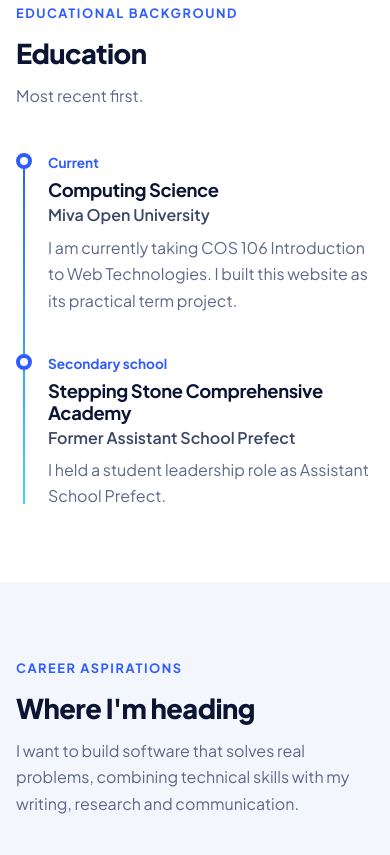
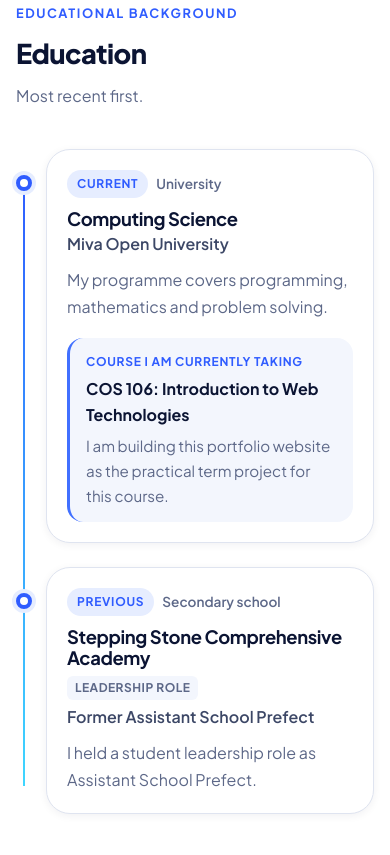
Before and after one commit to Hanszom/cos106-portfolio, a plain HTML site: page about.html in a window 390 px wide. Shown: the part 729-1584 px from the top of the page. Drawn offline with Linux system fonts and the light colour scheme.

Commit message:
Improve education timeline on About page
- Show each education entry as a card on the timeline, with a status
  label (Current, Previous) and its type (University, Secondary school)
- Separate the Computing Science programme at Miva Open University from
  the COS 106 course currently being taken, in its own highlighted box
- Show the Assistant School Prefect role as a labelled leadership role
- Tighter spacing on small screens
- Ignore the raw appdemo.mp4 recording so it is not committed by accident

```diff
--- a/about.html
+++ b/about.html
@@ -61,17 +61,32 @@
           <p class="muted">Most recent first.</p>
         </div>
         <ol class="timeline reveal">
-          <li>
-            <span class="timeline-date">Current</span>
-            <h3>Computing Science</h3>
-            <p class="timeline-place">Miva Open University</p>
-            <p>I am currently taking COS 106 Introduction to Web Technologies. I built this website as its practical term project.</p>
+          <li class="timeline-item">
+            <div class="timeline-card">
+              <div class="timeline-meta">
+                <span class="timeline-date">Current</span>
+                <span class="timeline-type">University</span>
+              </div>
+              <h3>Computing Science</h3>
+              <p class="timeline-place">Miva Open University</p>
+              <p class="timeline-text">My programme covers programming, mathematics and problem solving.</p>
+              <div class="course-box">
+                <p class="course-label">Course I am currently taking</p>
+                <p class="course-name">COS 106: Introduction to Web Technologies</p>
+                <p class="course-note">I am building this portfolio website as the practical term project for this course.</p>
+              </div>
+            </div>
           </li>
-          <li>
-            <span class="timeline-date">Secondary school</span>
-            <h3>Stepping Stone Comprehensive Academy</h3>
-            <p class="timeline-place">Former Assistant School Prefect</p>
-            <p>I held a student leadership role as Assistant School Prefect.</p>
+          <li class="timeline-item">
+            <div class="timeline-card">
+              <div class="timeline-meta">
+                <span class="timeline-date">Previous</span>
+                <span class="timeline-type">Secondary school</span>
+              </div>
+              <h3>Stepping Stone Comprehensive Academy</h3>
+              <p class="timeline-role"><span>Leadership role</span> Former Assistant School Prefect</p>
+              <p class="timeline-text">I held a student leadership role as Assistant School Prefect.</p>
+            </div>
           </li>
         </ol>
       </div>
--- a/css/style.css
+++ b/css/style.css
@@ -484,29 +484,66 @@ a { color: var(--blue-600); }
 }
 
 /* ---------- 8. About page ---------- */
-.timeline { list-style: none; position: relative; padding-left: 32px; }
+.timeline { list-style: none; position: relative; padding-left: 36px; display: grid; gap: 24px; }
 .timeline::before {
   content: "";
   position: absolute;
-  left: 7px; top: 6px; bottom: 6px;
+  left: 7px; top: 28px; bottom: 28px;
   width: 2px;
   background: linear-gradient(var(--blue-600), var(--cyan-400));
 }
-.timeline li { position: relative; padding-bottom: 36px; }
-.timeline li:last-child { padding-bottom: 0; }
-.timeline li::before {
+.timeline-item { position: relative; }
+.timeline-item::before {
   content: "";
   position: absolute;
-  left: -32px; top: 4px;
+  left: -36px; top: 26px;
   width: 16px; height: 16px;
   border-radius: 50%;
   background: #fff;
   border: 4px solid var(--blue-600);
+  box-shadow: 0 0 0 4px var(--blue-100);
 }
-.timeline-date { font-size: 0.85rem; font-weight: 700; color: var(--blue-600); }
-.timeline h3 { margin: 4px 0 2px; }
-.timeline-place { margin: 0 0 6px; font-weight: 600; color: var(--ink-soft); }
-.timeline p:last-child { color: var(--muted); margin: 0; }
+.timeline-card {
+  padding: 24px 26px;
+  border: 1px solid var(--line);
+  border-radius: var(--radius-lg);
+  background: var(--surface);
+  box-shadow: var(--shadow-sm);
+}
+.timeline-meta { display: flex; flex-wrap: wrap; align-items: center; gap: 8px; margin-bottom: 10px; }
+.timeline-date {
+  padding: 4px 10px;
+  border-radius: 999px;
+  background: var(--blue-100);
+  font-size: 0.75rem; font-weight: 700; letter-spacing: 0.06em; text-transform: uppercase;
+  color: var(--blue-600);
+}
+.timeline-type { font-size: 0.85rem; font-weight: 600; color: var(--muted); }
+.timeline-card h3 { margin: 0 0 2px; }
+.timeline-place { margin: 0 0 10px; font-weight: 600; color: var(--ink-soft); }
+.timeline-text { margin: 0; color: var(--muted); }
+.timeline-role { margin: 8px 0 10px; font-weight: 600; color: var(--ink-soft); }
+.timeline-role span {
+  display: block;
+  width: fit-content;
+  margin-bottom: 4px;
+  padding: 2px 8px;
+  border-radius: 6px;
+  background: var(--surface-alt);
+  font-size: 0.75rem; font-weight: 700; letter-spacing: 0.04em; text-transform: uppercase;
+  color: var(--muted);
+}
+.course-box {
+  margin-top: 18px;
+  padding: 16px 18px;
+  border-radius: var(--radius);
+  background: var(--surface-alt);
+  border-left: 3px solid var(--blue-500);
+}
+.course-box p { margin: 0; }
+.course-label { font-size: 0.75rem; font-weight: 700; letter-spacing: 0.06em; text-transform: uppercase; color: var(--blue-600); }
+.course-name { margin-top: 4px !important; font-weight: 700; color: var(--ink); }
+.course-note { margin-top: 4px !important; font-size: 0.95rem; color: var(--muted); }
 
 .skills-grid { display: grid; grid-template-columns: repeat(2, minmax(0, 1fr)); gap: 24px; }
 .skill-group {
@@ -959,6 +996,10 @@ a { color: var(--blue-600); }
   .hero-facts { gap: 20px; }
   .panel { padding: 22px; }
   .project-body { padding: 24px; }
+  .timeline { padding-left: 30px; }
+  .timeline-item::before { left: -30px; }
+  .timeline-card { padding: 20px; }
+  .course-box { padding: 14px 16px; }
   .btn-row .btn { flex: 1 1 auto; }
 
   /* Tables become stacked cards on small screens */
```
Also changed, not shown: 1 other file.
